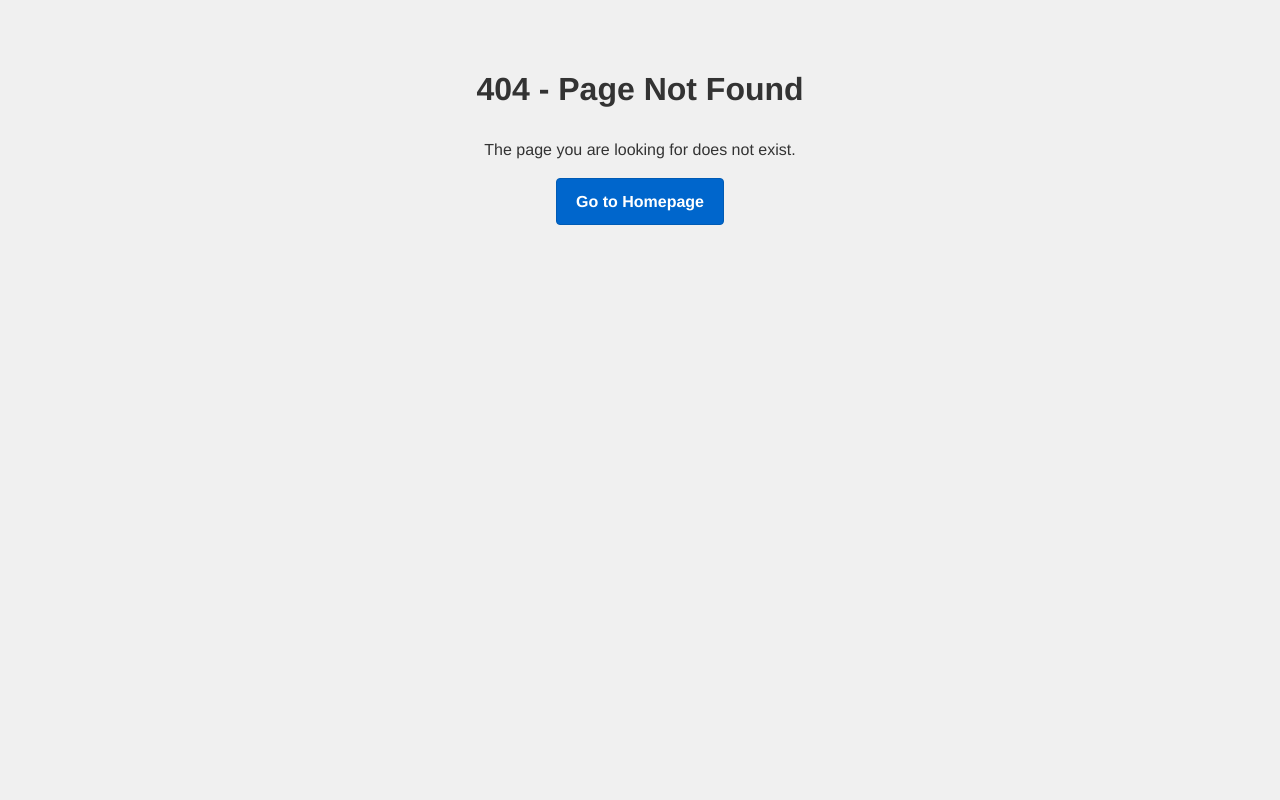
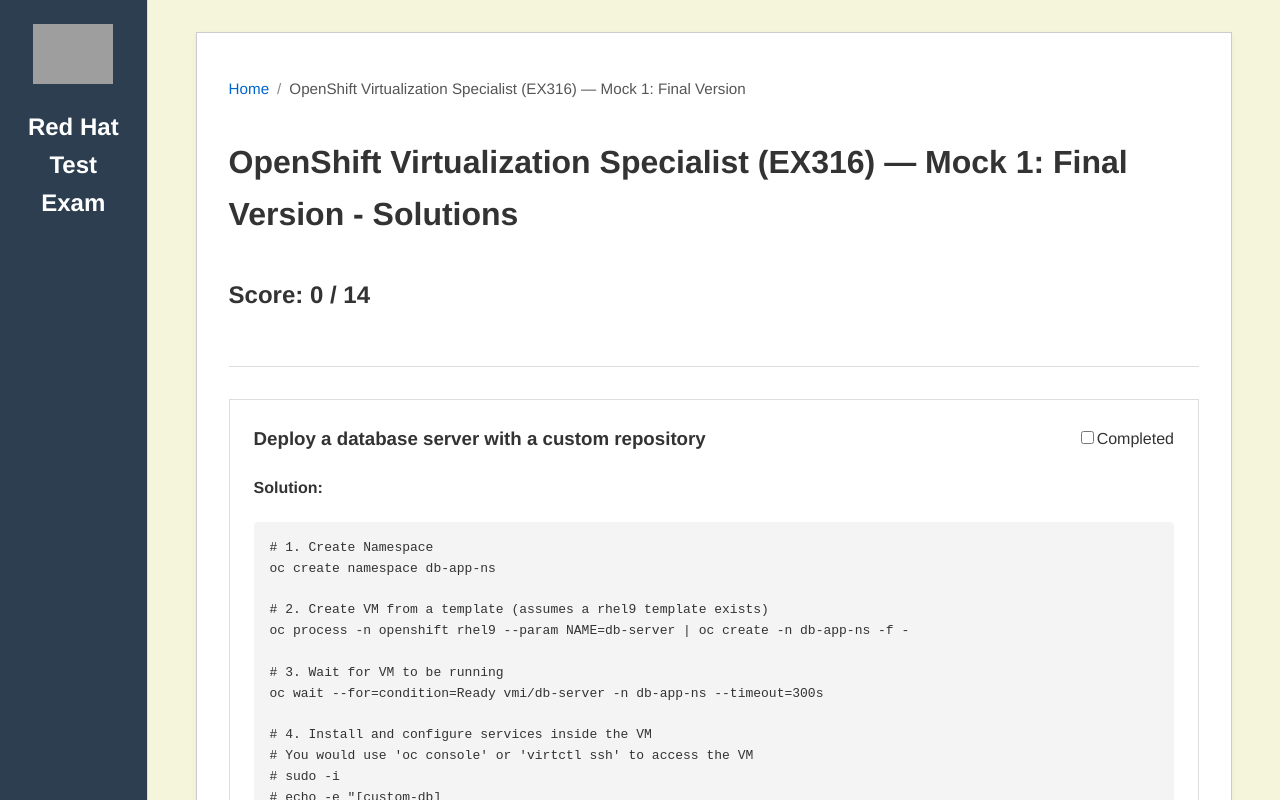
Before and after one commit to khalil-Elf441/test-rh-d-as-ex, a React (Vite) app: page /solution/ex316-1 in a window 1280 px wide. Before the commit this address had no page. Shown: the top 800 px of the page. Built offline with nearby package versions, Linux system fonts and the light colour scheme; grey boxes are pictures that could not be loaded.

Commit message:
make it repare stuff from 4

```diff
--- a/src/App.jsx
+++ b/src/App.jsx
@@ -69,7 +69,7 @@
       <Route element={<ExamLayout startTime={startTime} onStartExam={handleStartExam} />}>
         <Route path="/tasks/:examId" element={<TasksPage />} />
         <Route path="/task/:examId/:taskId" element={<TaskDetail />} />
-        <Route path="/solution/:examId/:taskId" element={<SolutionPage />} />
+        <Route path="/solution/:examId" element={<SolutionPage />} />
       </Route>
 
       {/* 404 Page */}
--- a/src/pages/HomePage.jsx
+++ b/src/pages/HomePage.jsx
@@ -55,6 +55,9 @@
                         <Link to={`/tasks/${exam.examId}`} className="btn">
                         {examStatuses[exam.examId] === 'In Progress' ? 'Continue Exam' : 'Start Exam'}
                         </Link>
+                        <Link to={`/solution/${exam.examId}`} className="btn" style={{ background: '#007bff' }}>
+                            Solutions
+                        </Link>
                         <button onClick={() => openPrerequisites(exam)} className="btn" style={{ background: '#6c757d' }}>
                             Prerequisites
                         </button>
--- a/src/pages/SolutionPage.jsx
+++ b/src/pages/SolutionPage.jsx
@@ -1,34 +1,53 @@
-
-import React from 'react';
-import { useParams, Link } from 'react-router-dom';
+import React, { useState, useEffect } from 'react';
+import { useParams } from 'react-router-dom';
 import { examDataMap } from '../data/examData';
-import NotFound from './NotFound';
 import Breadcrumbs from '../components/Breadcrumbs';
+import { useLocalStorage } from '../hooks/useLocalStorage';
 
 const SolutionPage = () => {
-  const { examId, taskId } = useParams();
+  const { examId } = useParams();
   const currentExam = examDataMap[examId];
-  const task = currentExam?.tasks.find((t) => t.id === taskId);
+  const [completedTasks, setCompletedTasks] = useLocalStorage(`completedTasks_${examId}`, {});
 
-  if (!task || !currentExam) {
-    return <NotFound />;
+  if (!currentExam) {
+    return <div>Exam not found</div>;
   }
+
+  const handleTaskCompletion = (taskId) => {
+    setCompletedTasks(prev => ({
+      ...prev,
+      [taskId]: !prev[taskId]
+    }));
+  };
+
+  const score = Object.values(completedTasks).filter(Boolean).length;
+  const totalTasks = currentExam.tasks.length;
 
   return (
     <div>
-      <Breadcrumbs exam={currentExam} task={task} />
-      <div className="task-detail-header">
-        <h1>Solution: {task.title}</h1>
+      <Breadcrumbs exam={currentExam} />
+      <h1 className="page-title">{currentExam.title} - Solutions</h1>
+      <div className="solution-header">
+        <h2>Score: {score} / {totalTasks}</h2>
       </div>
-      <Link to={`/task/${examId}/${taskId}`} className="back-link" style={{marginBottom: '1.5rem'}}>
-        &larr; Back to Task Description
-      </Link>
       <hr />
-      <div style={{ marginTop: '1rem' }}>
-        <pre style={{ background: '#f4f4f4', padding: '1rem', borderRadius: '4px', border: '1px solid #ddd', whiteSpace: 'pre-wrap', wordWrap: 'break-word' }}>
-            {task.solution || 'No solution provided for this task.'}
-        </pre>
-      </div>
+      {currentExam.tasks.map(task => (
+        <div key={task.id} className="solution-task-card">
+          <div className="solution-task-header">
+            <h3>{task.title}</h3>
+            <label>
+              <input
+                type="checkbox"
+                checked={!!completedTasks[task.id]}
+                onChange={() => handleTaskCompletion(task.id)}
+              />
+              Completed
+            </label>
+          </div>
+          <h4>Solution:</h4>
+          <pre className="solution-code">{task.solution}</pre>
+        </div>
+      ))}
     </div>
   );
 };
--- a/src/styles.css
+++ b/src/styles.css
@@ -235,3 +235,37 @@
   background-color: #005bb5;
   color: white;
 }
+
+/* --- Solution Page --- */
+.solution-header {
+  display: flex;
+  justify-content: space-between;
+  align-items: center;
+  margin-bottom: 1.5rem;
+}
+
+.solution-task-card {
+  background-color: #fff;
+  border: 1px solid var(--rh-border-color);
+  padding: 1.5rem;
+  margin-bottom: 1.5rem;
+}
+
+.solution-task-header {
+  display: flex;
+  justify-content: space-between;
+  align-items: center;
+  margin-bottom: 1rem;
+}
+
+.solution-task-header h3 {
+  margin: 0;
+}
+
+.solution-code {
+  background-color: #f4f4f4;
+  padding: 1rem;
+  border-radius: 4px;
+  white-space: pre-wrap;
+  word-break: break-all;
+}
```
